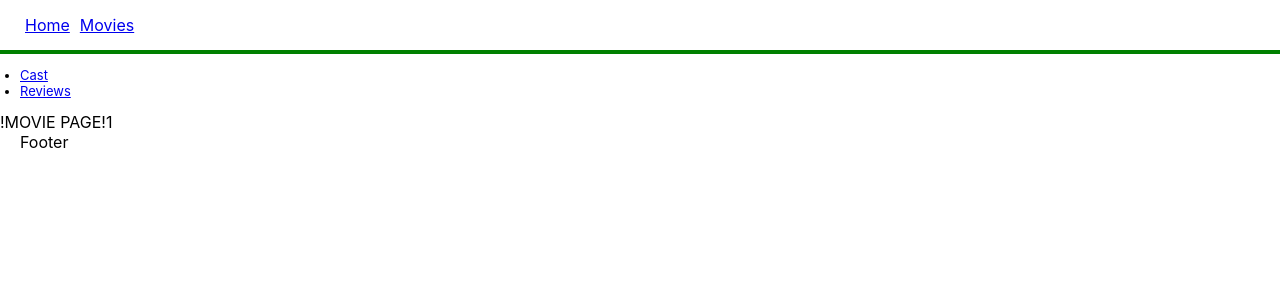
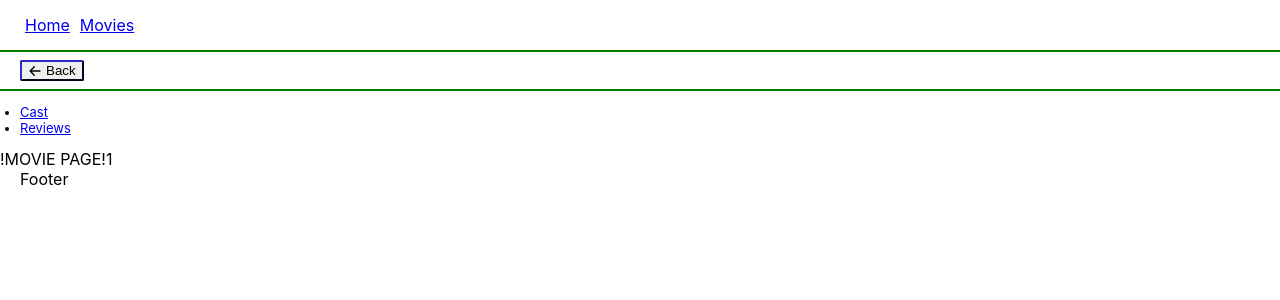
Before and after one commit to keastar/goit-react-hw-05-movies, a React (Create React App) app: page /movies/1 in a window 1280 px wide. Shown: the top 300 px of the page. Built offline with nearby package versions, Linux system fonts and the light colour scheme; no server answers.

Commit message:
additing blue button to movies details!
additing blue button to movies details!

```diff
--- a/package.json
+++ b/package.json
@@ -14,6 +14,7 @@
     "react-loader-spinner": "^4.0.0",
     "react-router-dom": "^6.15.0",
     "react-scripts": "5.0.1",
+    "styled-components": "^6.0.8",
     "three-dots": "^0.3.2",
     "web-vitals": "^2.1.3"
   },
--- a/src/api/API_KEY.js
+++ b/src/api/API_KEY.js
@@ -1,5 +1,4 @@
 import axios from 'axios';
-
 const KEY_API = `4523ef29a1d3e4e799126624640d84fe`;
 const BASE_URL = `https://api.themoviedb.org/3/`;
 const TREND_DAY = `trending/all/day`;
--- /dev/null
+++ b/src/components/BackLink.js
@@ -0,0 +1,33 @@
+import { Link } from 'react-router-dom';
+import styled from 'styled-components';
+import { HiArrowLeft } from 'react-icons/hi';
+import css from './BackLink.module.css';
+
+const StyledLink = styled(Link)`
+  display: inline-flex;
+  align-items: center;
+  gap: 4px;
+  padding: 8px 0;
+  margin-left: 20px;
+  color: black;
+  text-decoration: none;
+  font-weight: 200;
+  text-transform: uppercase;
+
+  :hover {
+    background-color: violet;
+    cursor: pointer;
+    border-color: #191970;
+  }
+`;
+
+export const BackLink = ({ to, children }) => {
+  return (
+    <StyledLink to={to}>
+      <button className={css.button}>
+        <HiArrowLeft size="14" />
+        {children}
+      </button>
+    </StyledLink>
+  );
+};
--- /dev/null
+++ b/src/components/BackLink.module.css
@@ -0,0 +1,7 @@
+.button {
+    display: inline-flex;
+    align-items: center;
+    gap: 4px;
+    border-radius: 2px;
+    border-color: #191970;
+}
--- a/src/pages/Movie.js
+++ b/src/pages/Movie.js
@@ -1,5 +1,7 @@
 // import { KEY_API, BASE_URL, MOVIE_DETAILS, movieRequest } from '../api/API_KEY';
 import React, { useState, useEffect } from 'react';
+import { BackLink } from '../components/BackLink';
+import { useLocation } from 'react-router-dom';
 // import Loading from '../components/Loading';
 // import ErrorView from '../components/ErrorView';
 import css from '../pages/Movie.module.css';
@@ -13,6 +15,8 @@ export default function Movie() {
   const { movieId } = useParams();
   console.log(movieId);
   const [movieInfo, setMovieInfo] = useState([]);
+  const location = useLocation();
+  const backLinkHref = location.state?.from ?? '/';
   // const [genres, setGenres] = useState([]);
   // const [original_title, setOriginal_title] = useState('');
   // const [overview, setOverview] = useState('');
@@ -41,6 +45,7 @@ export default function Movie() {
   return (
     <>
       <div className={css.movie}>
+        <BackLink to={backLinkHref}>Back</BackLink>
         {/* {isLoading && <Loading />} */}
         {!isLoading && (
           <AboutOneMovie movieInfo={movieInfo} className={css.movie_details} />
```
Also changed, not shown: 1 other file (tests, documents, lock files or other folders).
